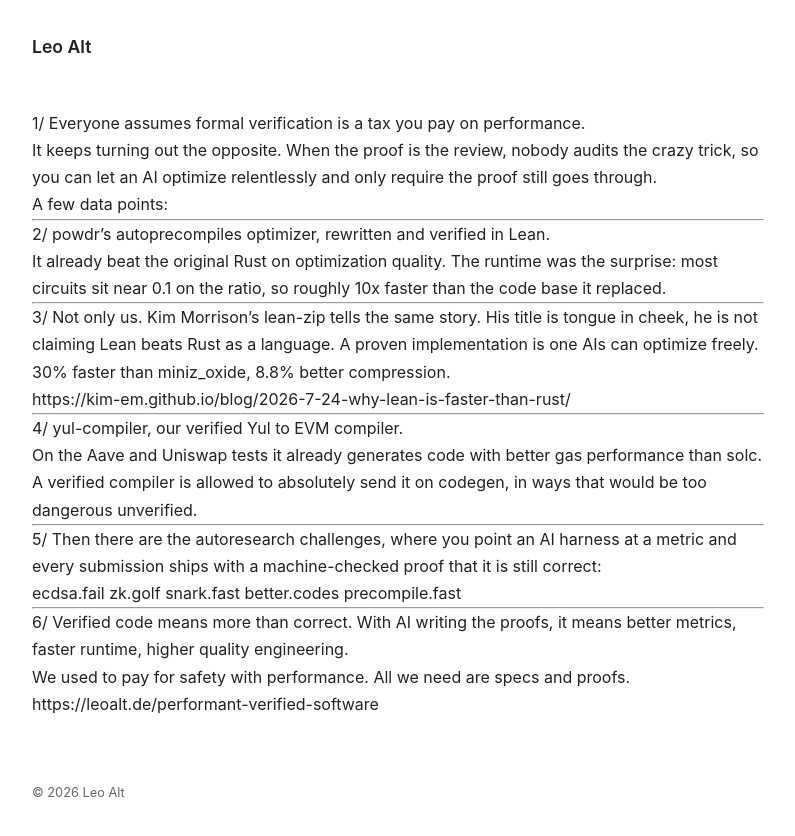
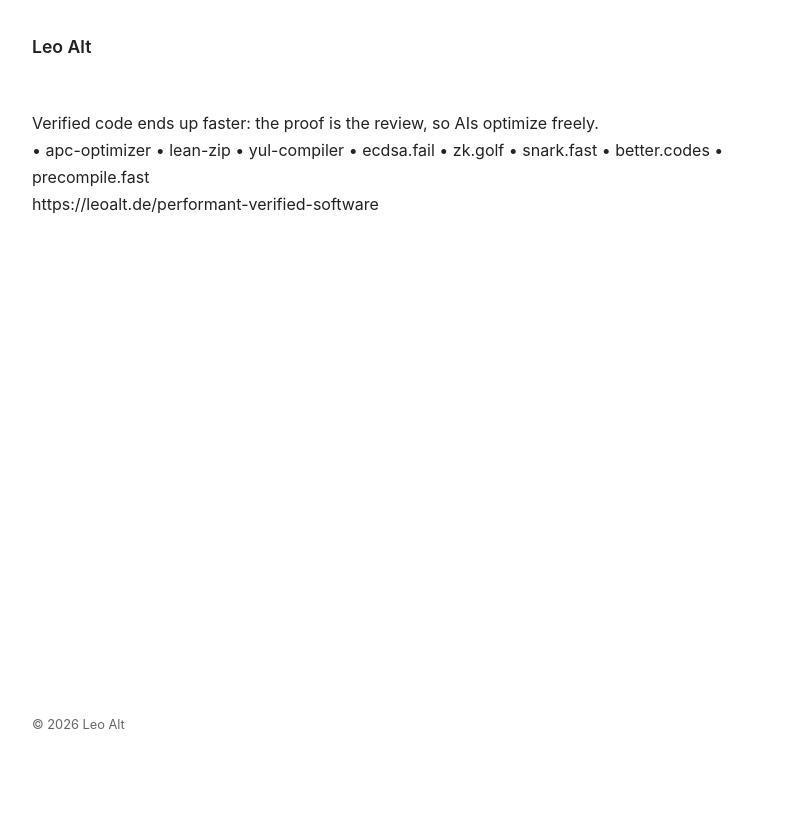
Before and after one commit to leonardoalt/leonardoalt.github.io, a Jekyll site: the page built from twitter-thread-performant-verified-software.md, in a window 1280 px wide. Shown: the top 836 px of the page, without its empty margins (242-1037 px from the left). Built offline with Jekyll 4.4.1, drawn with Linux system fonts in a browser that asks for light colours; our own code applies the rules of GitHub Pages for plain Markdown files.

Commit message:
Drop tl;dr, restore draft wording, single-tweet version
Post: remove the tl;dr blockquote, restore the original apc-optimizer
and lean-zip paragraphs, and cut the quoted line from the self-link so
"crazy" appears once again. The mechanism paragraph and the
provably-safe-optimizations link stay.

Thread: replaced with a single tweet listing all eight examples.

Co-Authored-By: Claude Opus 5 (1M context) <noreply@anthropic.com>

```diff
--- a/twitter-thread-performant-verified-software.md
+++ b/twitter-thread-performant-verified-software.md
@@ -1,45 +1,12 @@
-1/ Everyone assumes formal verification is a tax you pay on performance.
+Verified code ends up faster: the proof is the review, so AIs optimize freely.
 
-It keeps turning out the opposite. When the proof is the review, nobody audits the crazy trick, so you can let an AI optimize relentlessly and only require the proof still goes through.
-
-A few data points:
-
----
-
-2/ powdr's autoprecompiles optimizer, rewritten and verified in Lean.
-
-It already beat the original Rust on optimization quality. The runtime was the surprise: most circuits sit near 0.1 on the ratio, so roughly 10x faster than the code base it replaced.
-
----
-
-3/ Not only us. Kim Morrison's lean-zip tells the same story. His title is tongue in cheek, he is not claiming Lean beats Rust as a language. A proven implementation is one AIs can optimize freely.
-
-30% faster than miniz_oxide, 8.8% better compression.
-
-https://kim-em.github.io/blog/2026-7-24-why-lean-is-faster-than-rust/
-
----
-
-4/ yul-compiler, our verified Yul to EVM compiler.
-
-On the Aave and Uniswap tests it already generates code with better gas performance than solc.
-
-A verified compiler is allowed to absolutely send it on codegen, in ways that would be too dangerous unverified.
-
----
-
-5/ Then there are the autoresearch challenges, where you point an AI harness at a metric and every submission ships with a machine-checked proof that it is still correct:
-
-ecdsa.fail
-zk.golf
-snark.fast
-better.codes
-precompile.fast
-
----
-
-6/ Verified code means more than correct. With AI writing the proofs, it means better metrics, faster runtime, higher quality engineering.
-
-We used to pay for safety with performance. All we need are specs and proofs.
+• apc-optimizer
+• lean-zip
+• yul-compiler
+• ecdsa.fail
+• zk.golf
+• snark.fast
+• better.codes
+• precompile.fast
 
 https://leoalt.de/performant-verified-software
```
Also changed, not shown: _posts/2026-09-10-performant-verified-software.md (+5 -16 lines).
